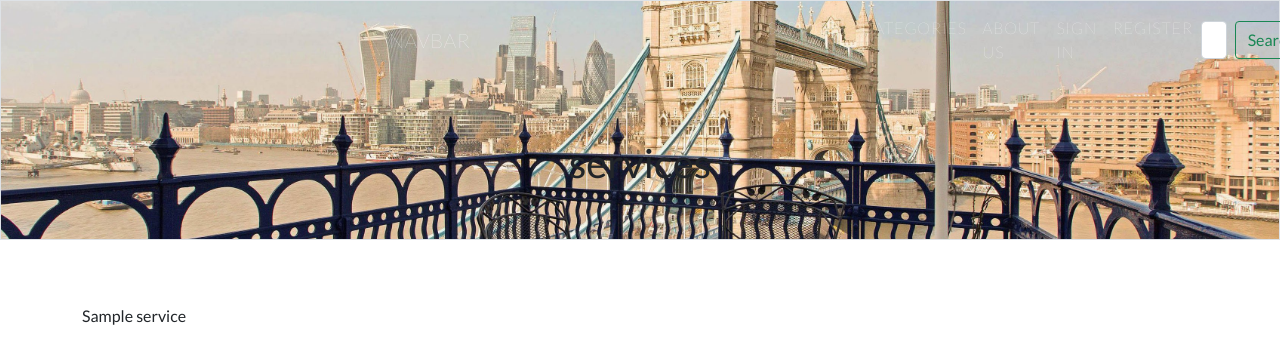
After one commit to Astig-1982/Solid-Properties-Project, a Django app: page /services/detailed_service/1 in a window 1280 px wide. The commit adds this page. Shown: the top 364 px of the page. Run offline with Django 3.2, Linux system fonts and the light colour scheme; tables that the repository leaves empty hold one stand-in row (values such as "Sample post"); some libraries are stand-ins or nearby versions.

Commit message:
Added links for detailed_service and styled their hovering

```diff
--- /dev/null
+++ b/services/templates/services/detailed_service.html
@@ -0,0 +1,22 @@
+{% extends "base.html" %}
+{% load static %}
+
+{% block content %}
+<div class="container-fluid border border-blue section-container">
+    <div class="row">
+        <div class="col-12">
+            <div class="mx-auto text-center section-title-container">
+                <h1 class="section-title">services</h1>
+            </div>
+        </div>
+    </div>
+</div>
+<div class="container services-container">
+    <div class="row">
+        <div class="col-12">
+            {{ service.name }}
+        </div>
+    </div>
+</div>
+
+{% endblock %}
--- a/services/templates/services/services.html
+++ b/services/templates/services/services.html
@@ -15,7 +15,9 @@
     <div class="row">
         {% for service in services %}
             <div class="col-12 col-md-3 text-center service-holder">
-                <div class="rounded-circle mx-auto text-center"></div>
+                <div>
+                    <a href="{% url 'detailed_service' service.id %}" class="rounded-circle mx-auto text-center py-3"></a>
+                </div>
                 <div>
                     <p class="service-name">{{ service.name }}</p>
                     <p class="service-description">{{ service.short_description }}
--- a/static/css/base.css
+++ b/static/css/base.css
@@ -88,6 +88,13 @@ body {
     margin: 6px;
     border: 2px solid rgb(0,128,128);
     background-color: #ffffff;
+    transition-property: background-color;
+    transition-duration: .5s;
+    transition-timing-function: ease-in-out;
+}
+
+.rounded-circle:hover {
+    background-color: rgb(0,128,128);
 }
 
 .service-name {
```
